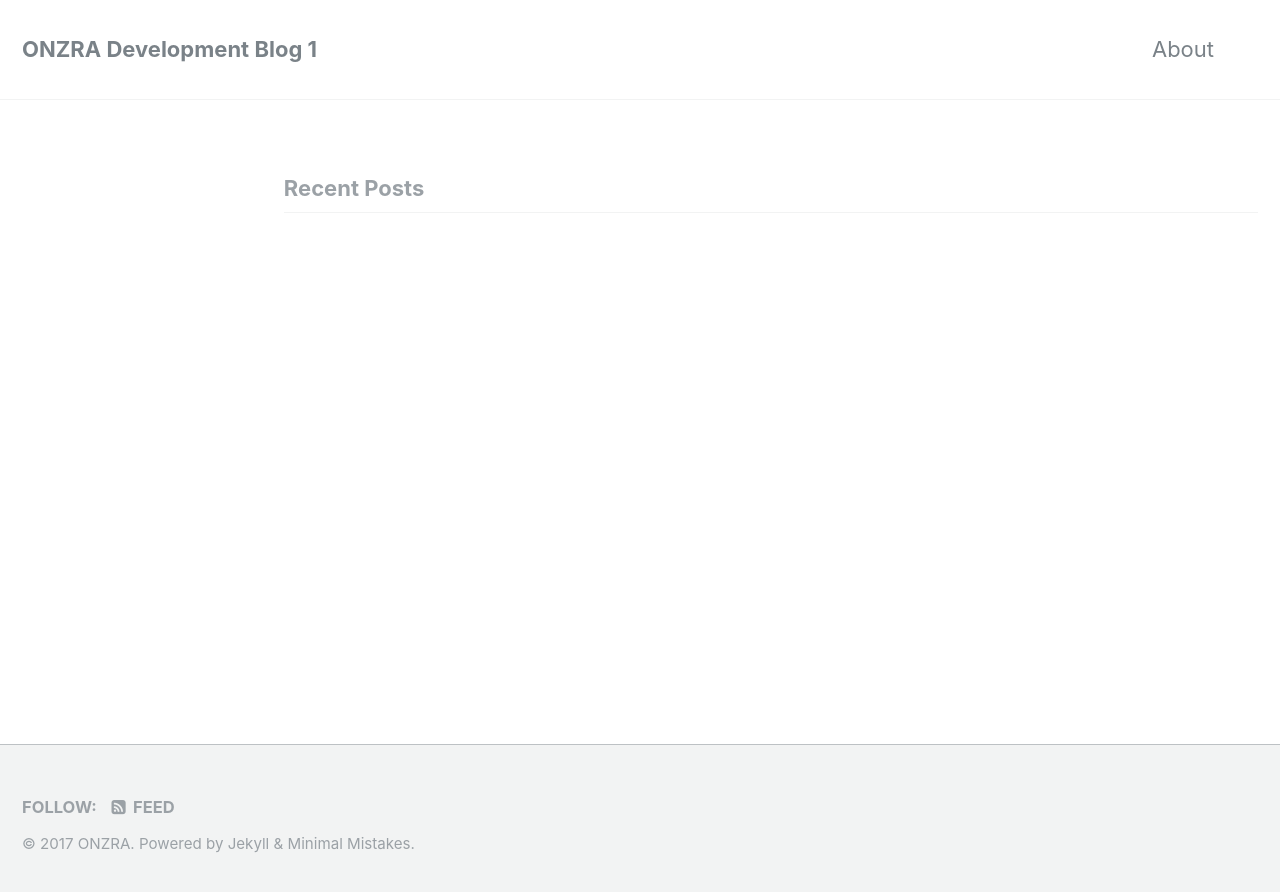
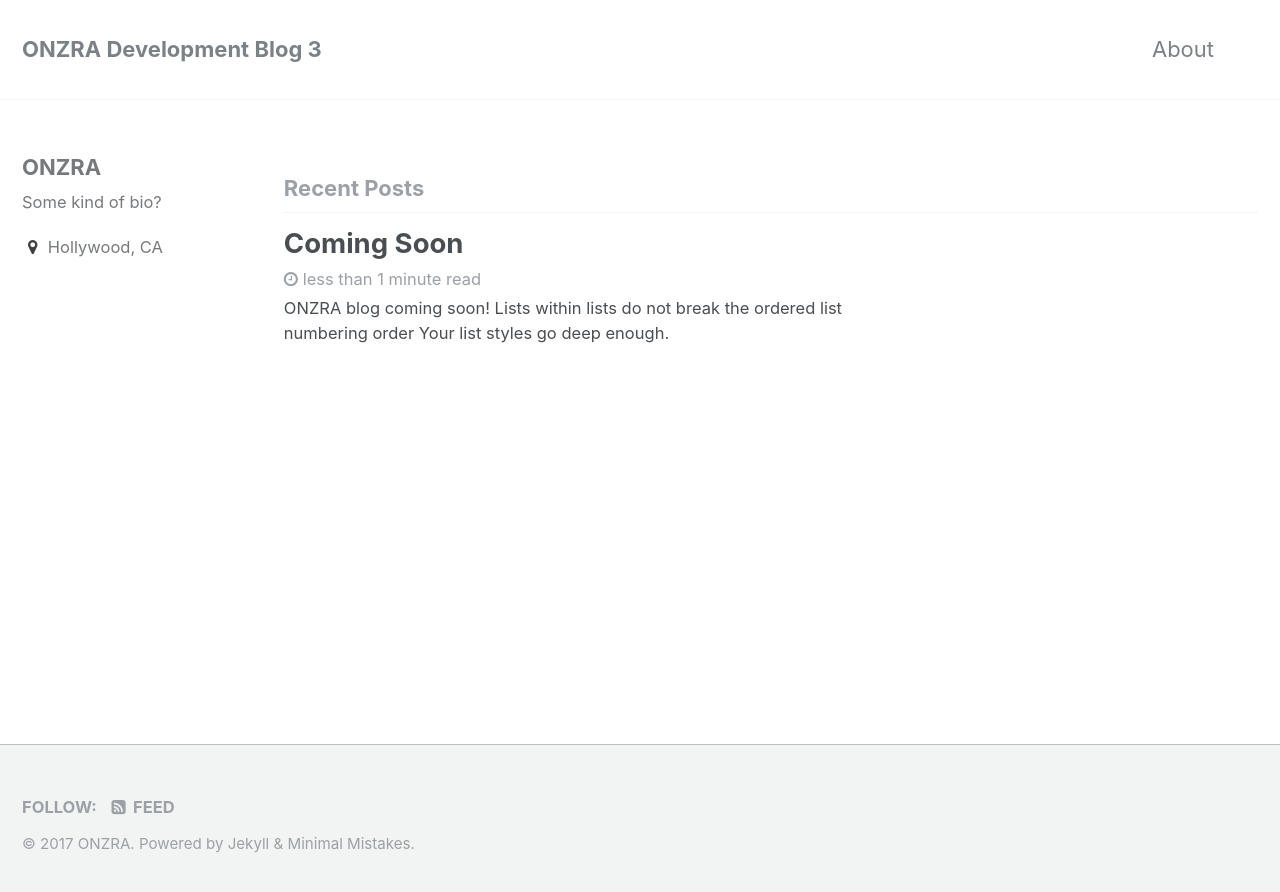
Before and after one commit to onzra/onzra.github.io, a Jekyll site: the page built from index.html, in a window 1280 px wide. Shown: the top 892 px of the page. Built offline with Jekyll 4.4.1, drawn with Linux system fonts in a browser that asks for light colours; our own code applies the rules of GitHub Pages for plain Markdown files; the list of posts is cut into pages by our own code.

```diff
--- a/_config.yml
+++ b/_config.yml
@@ -7,7 +7,7 @@
 
 # Site Settings
 locale                   : "en"
-title                    : "ONZRA Development Blog 1"
+title                    : "ONZRA Development Blog 3"
 title_separator          : "-"
 name                     : "ONZRA"
 description              : "ONZRA development blog"
```
Also changed, not shown: _posts/2017-03-16-coming-soon.md (+0 -2 lines), index.md (deleted, +0 -5 lines), README.md, 1 other file.
